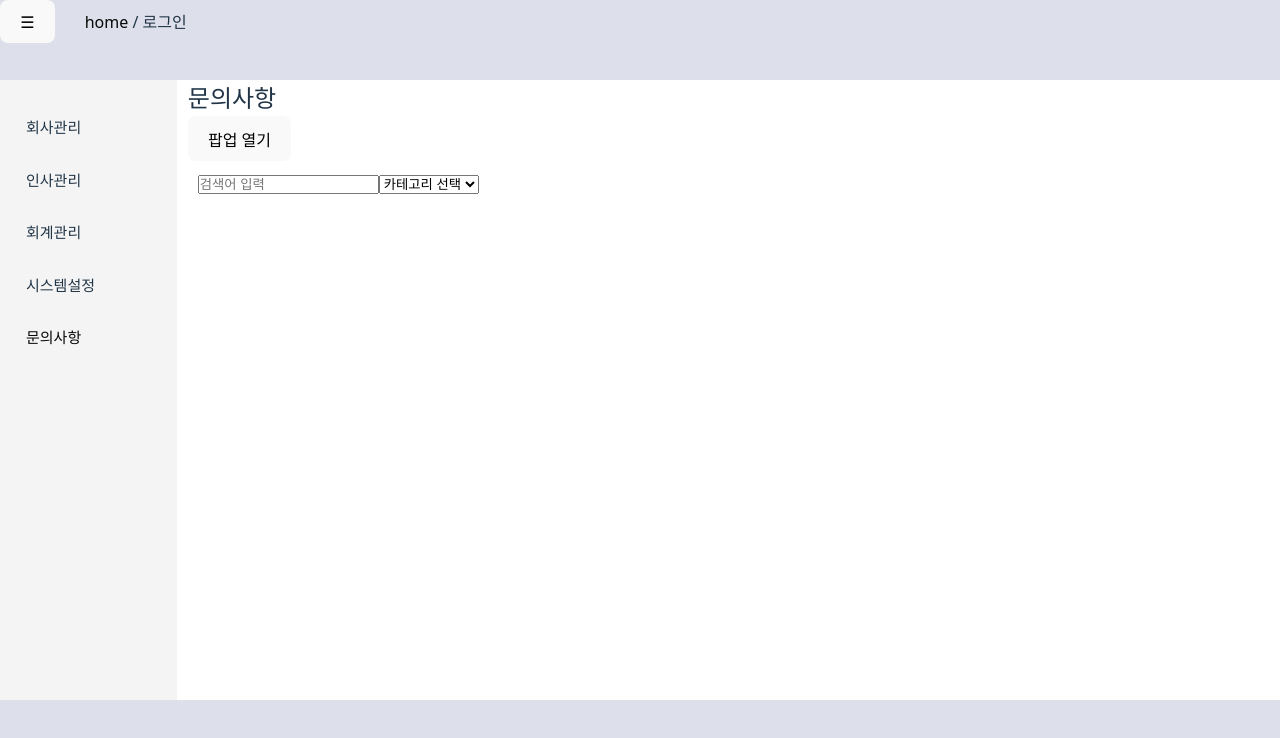
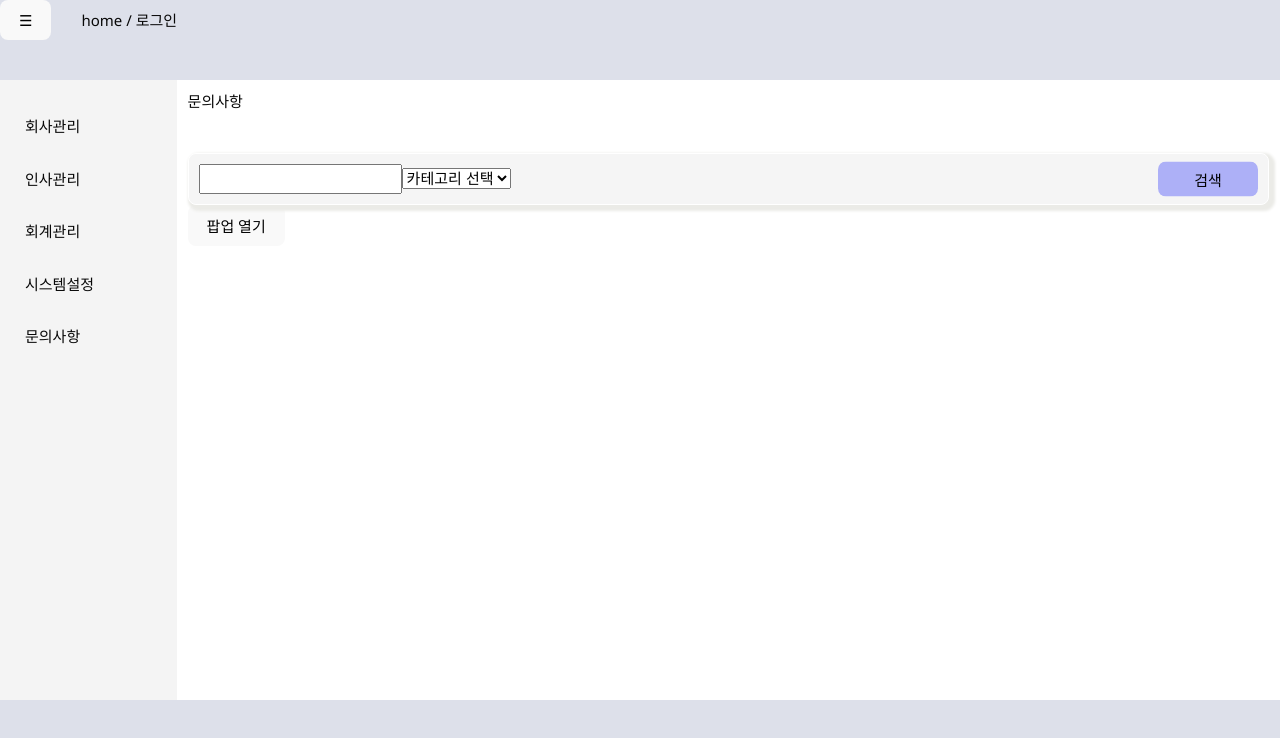
Before and after one commit to byunghaHwang/guleumsan, a React (Vite) app in the folder fronted/: page /board in a window 1280 px wide. Shown: the top 738 px of the page. Built offline with nearby package versions, Linux system fonts and the light colour scheme.

Commit message:
필터, 버튼 임시 스타일 적용

```diff
--- a/fronted/src/App.css
+++ b/fronted/src/App.css
@@ -5,15 +5,14 @@
     margin: 0;
     padding: 0;
     box-sizing: border-box;
+    font-size: 15px;
 }
 
 a{color: #080808;}
 
 body {
-  /* font-family: 'Segoe UI', sans-serif;
-  background-color: #f9f9f9;
-  color: #333; */
-
+    font-family: 'Segoe UI', sans-serif;
+    color: #080808;
     display: block;
     place-items: normal;
 }
@@ -54,7 +53,6 @@ body {
 
             /* 메뉴 제목 스타일 */
             .menu-title {
-                font-size: 15px;
                 cursor: pointer;
                 padding: 10px;
                 /* background-color: #ffffff; */
--- a/fronted/src/board/board.jsx
+++ b/fronted/src/board/board.jsx
@@ -11,21 +11,17 @@ function Board() {
 
   return (
     <>
-        <div classNames={'testSt'}>
+        <div className='title-area'>
             <h2>문의사항</h2>
         </div>
-        <div classNames={'testSt'}>
-            <button onClick={openModal}>팝업 열기</button>
-        </div>
-{/* bg-white p-4 rounded shadow mb-6 flex flex-col md:flex-row gap-4 items-center */}
-        <div className="bg-white p-4 rounded shadow mb-6 flex flex-col md:flex-row gap-4 items-center">
+
+        <div className='filter-area'>
             <input
                 type="text"
-                placeholder="검색어 입력"
+                className="input-m"
+            />
 
-
-                className="border border-gray-300 rounded px-4 py-2 w-full md:w-1/3"
-            />
+            {/* className="border border-gray-300 rounded px-4 py-2 w-full md:w-1/3" */}
             <select
 
 
@@ -36,6 +32,12 @@ function Board() {
                 <option value="design">디자인</option>
                 <option value="business">비즈니스</option>
             </select>
+            <button className='btn-m'>검색</button>
+        </div>
+
+
+        <div>
+            <button onClick={openModal}>팝업 열기</button>
         </div>
 
 
--- a/fronted/src/css/contents.css
+++ b/fronted/src/css/contents.css
@@ -1,7 +1,36 @@
 /* 화면 스타일 */
 
-.bg-white{
+.title-area{
+    padding: 10px 0px;
+    margin-bottom: 30px;
+}
+
+.filter-area{
     padding: 10px 10px;
     position: relative;
     width: 100%;
+    border-radius: 8px;
+    border: 1px solid #fff;
+    box-shadow: 3px 3px 3px 3px #ebebe7;
+    background: #f5f5f5;
 }
+
+
+.input-m {
+    height: 30px;
+}
+
+.btn-m{
+    right: 10px;
+    top: 50%;
+    transform: translate(0, -50%);
+    position: absolute;
+    display: flex;
+    text-align: center;
+    align-items: center;
+    justify-content: center;
+    width: 100px;
+    height: 35px;
+    background-color: #adb0f7;
+
+}
```
